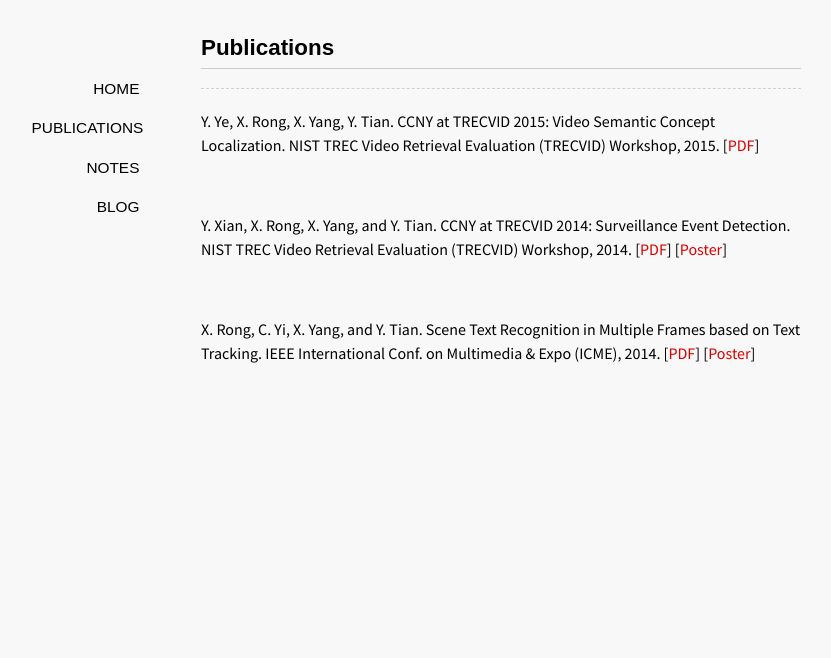
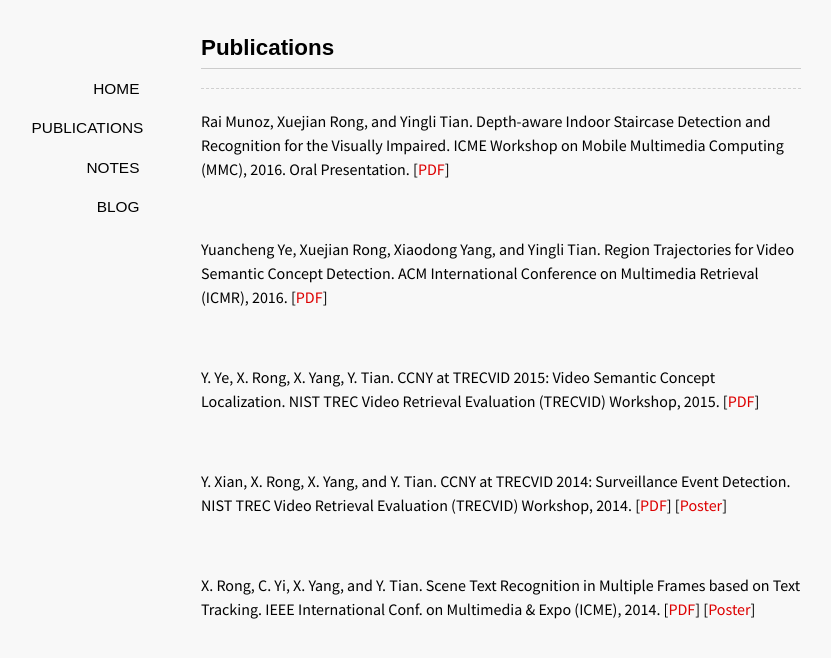
Before and after one commit to ionvision/ionvision.github.io.bk, a Jekyll site: the page built from publications/index.md, in a window 1280 px wide. Shown: the top 658 px of the page, without its empty margins (139-970 px from the left). Built offline with Jekyll 4.4.1, drawn with Linux system fonts in a browser that asks for light colours; some web fonts are replaced.

Commit message:
Add new papers

```diff
--- a/publications/index.md
+++ b/publications/index.md
@@ -5,6 +5,14 @@ comments: false
 ---
 
 --------------------------------------------------------------------------------
+
+Rai Munoz, Xuejian Rong, and Yingli Tian. Depth-aware Indoor Staircase Detection and Recognition for the Visually Impaired. ICME Workshop on Mobile Multimedia Computing (MMC), 2016\. Oral Presentation. [[PDF](/publications/pdf/MMC16.pdf)]
+
+<br>
+
+Yuancheng Ye, Xuejian Rong, Xiaodong Yang, and Yingli Tian. Region Trajectories for Video Semantic Concept Detection. ACM International Conference on Multimedia Retrieval (ICMR), 2016\. [[PDF](/publications/pdf/ICMR16.pdf)]
+
+<br>
 
 Y. Ye, X. Rong, X. Yang, Y. Tian. CCNY at TRECVID 2015: Video Semantic Concept Localization. NIST TREC Video Retrieval Evaluation (TRECVID) Workshop, 2015\. [[PDF](/publications/pdf/TRECVID15_LOC.pdf)]
 
```
Also changed, not shown: 2 other files.
